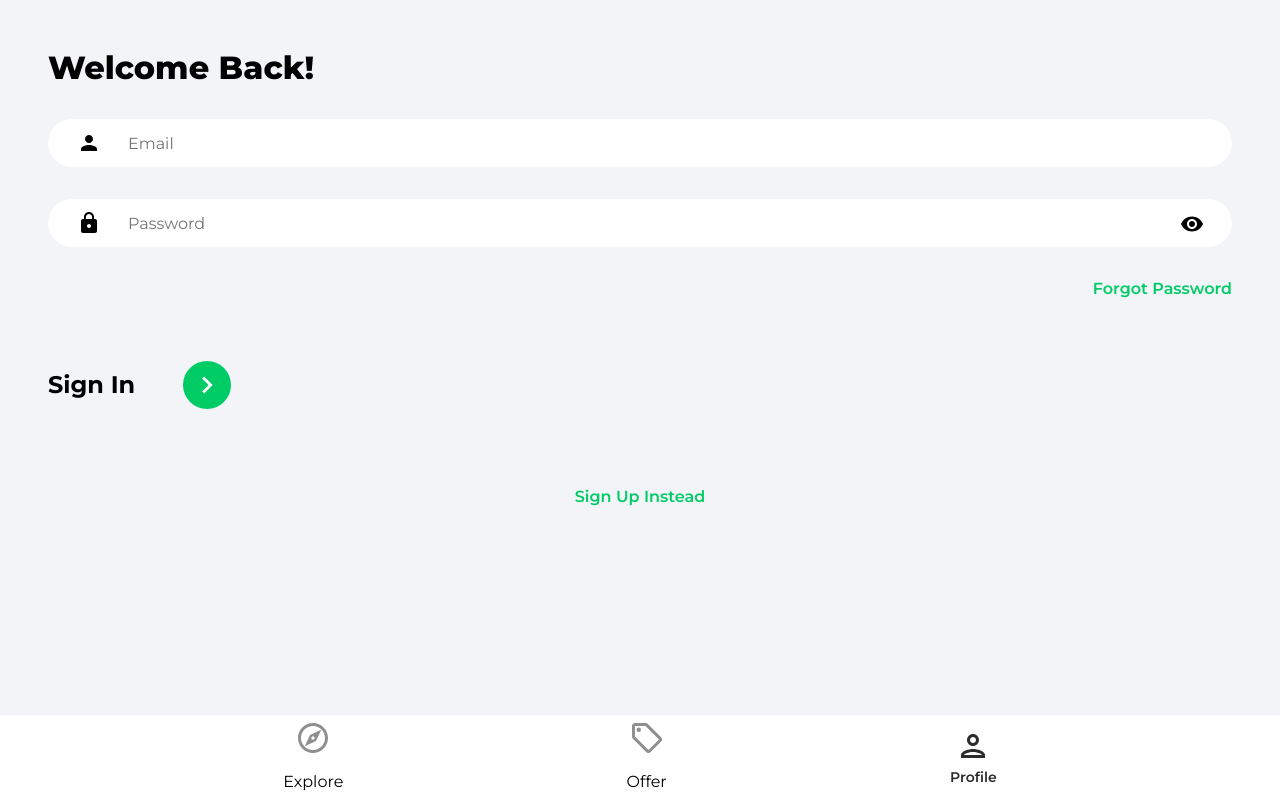
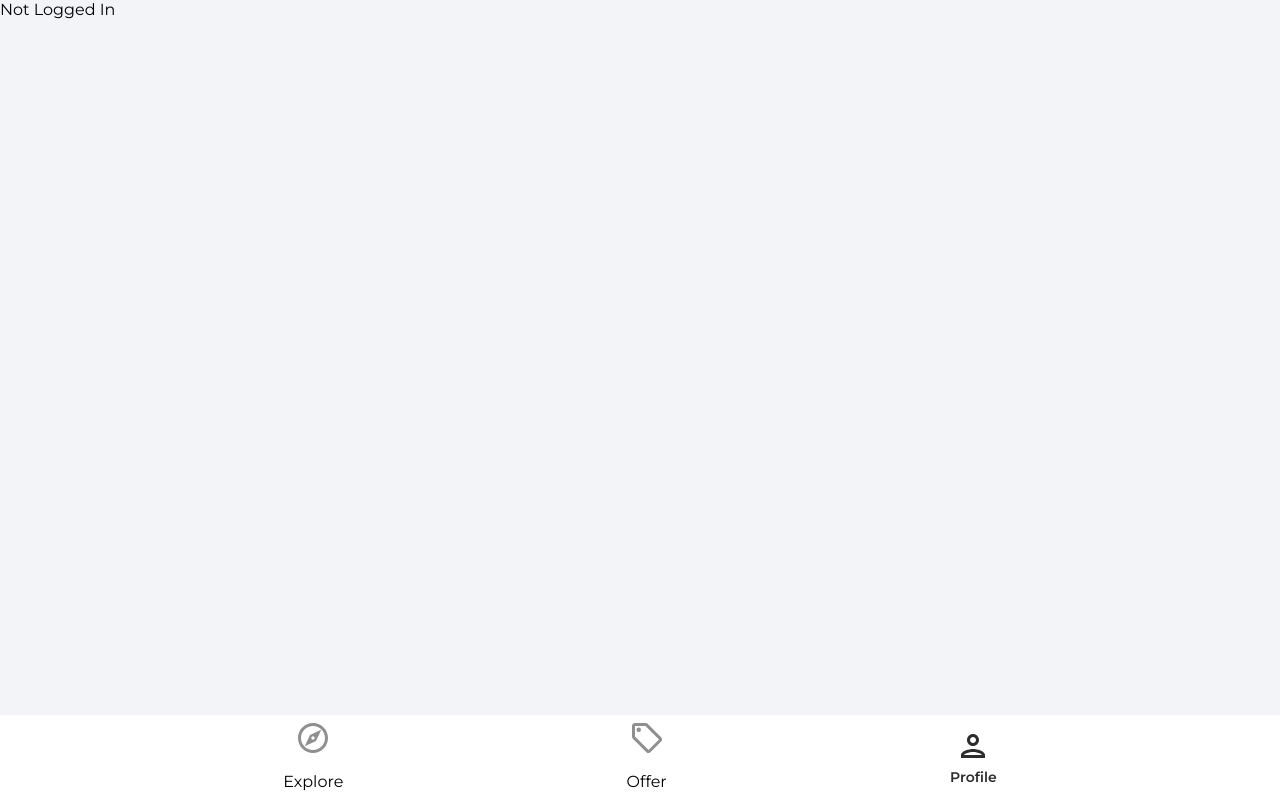
Before and after one commit to Simonbiker/house-marketplace, a React (Create React App) app: page /profile in a window 1280 px wide. Built offline with nearby package versions, Linux system fonts and the light colour scheme.

Commit message:
Adding ability to sign in and direct user to the profile page.

```diff
--- a/src/App.js
+++ b/src/App.js
@@ -16,7 +16,7 @@
         <Routes>
           <Route path='/' element={<Explore />} />
           <Route path='/offers' element={<Offers />} />
-          <Route path='/profile' element={<SignIn />} />
+          <Route path='/profile' element={<Profile />} />
           <Route path='/sign-in' element={<SignIn />} />
           <Route path='/sign-up' element={<SignUp />} />
           <Route path='/forgot-password' element={<ForgotPassword />} />
--- a/src/pages/Profile.jsx
+++ b/src/pages/Profile.jsx
@@ -1,9 +1,17 @@
 import React from 'react'
+import { useState, useEffect } from 'react'
+import { getAuth } from 'firebase/auth'
 
 function Profile() {
-  return (
-    <div>Profile</div>
-  )
+  const [user, setUser] = useState(null)
+
+  const auth = getAuth()
+
+  useEffect(() => {
+    setUser(auth.currentUser)
+  }, [])
+
+  return user ? <h1>{ user.displayName}</h1> : 'Not Logged In'
 }
 
 export default Profile
--- a/src/pages/SignIn.jsx
+++ b/src/pages/SignIn.jsx
@@ -1,6 +1,7 @@
 import React from 'react'
 import { useState } from 'react'
 import { Link, useNavigate } from 'react-router-dom'
+import {getAuth, signInWithEmailAndPassword} from 'firebase/auth'
 import { ReactComponent as ArrowRightIcon } from '../assets/svg/keyboardArrowRightIcon.svg'
 import visibilityIcon from '../assets/svg/visibilityIcon.svg'
 
@@ -22,6 +23,23 @@
     }))
   }
 
+  const onSubmit = async (e) => {
+    e.preventDefault()
+
+    try {
+      const auth = getAuth()
+
+    const userCredentail = await signInWithEmailAndPassword(auth, email, password)
+    if (userCredentail.user) {
+      navigate('/')
+    }
+    } catch (error) {
+      console.log(error)
+    }
+
+
+  }
+
   return (
     <>
       <div className="pageContainer">
@@ -29,7 +47,7 @@
           <p className='pageHeader'>Welcome Back!</p>
         </header>
         <main>
-          <form>
+          <form onSubmit={onSubmit}>
             <input type="email" className='emailInput' placeholder='Email' id='email' value={email} onChange={onChange} />
             <div className="passwordInputDiv">
               <input type={showPassword ? 'text' : 'password'}
```
